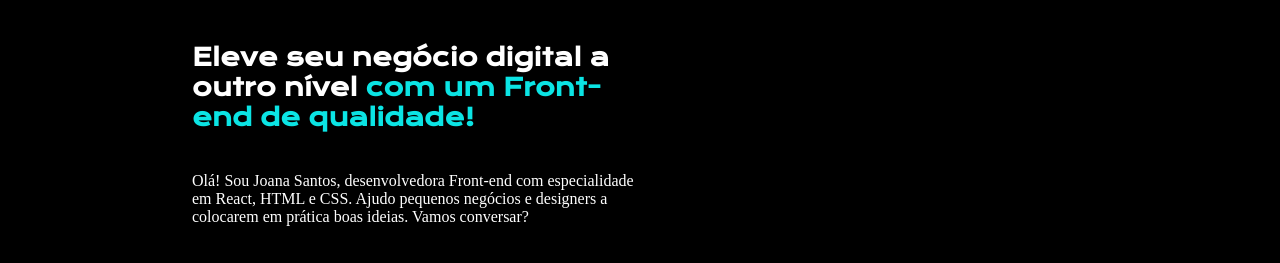
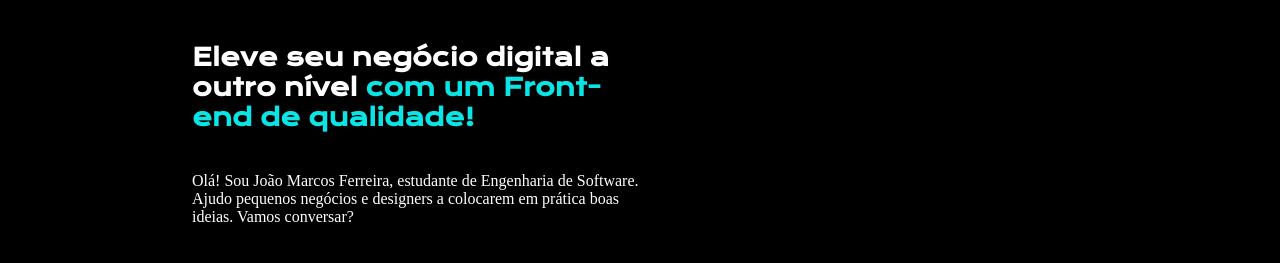
Before and after one commit to Feitanrx/portifolio, a plain HTML site: page index.html in a window 1280 px wide. Shown: the part 77-340 px from the top of the page. Drawn offline with nearby package versions, Linux system fonts and the light colour scheme; a web font is replaced by a local one.

Commit message:
Modify introduction and author name in index.html
Updated the introduction text and corrected the name.

```diff
--- a/index.html
+++ b/index.html
@@ -18,7 +18,7 @@
         <section class="apresentacao__conteudo">
             <h1 class="apresentacao__conteudo__titulo">Eleve seu negócio digital a outro nível <strong class="titulo-destaque">com um Front-end de qualidade!</strong>
             </h1>
-            <p class="apresentaco__conteudo__texto">Olá! Sou Joana Santos, desenvolvedora Front-end com especialidade em React, HTML e CSS. Ajudo pequenos negócios e designers a colocarem em prática boas ideias. Vamos conversar?</p>
+            <p class="apresentaco__conteudo__texto">Olá! Sou João Marcos Ferreira, estudante de Engenharia de Software. Ajudo pequenos negócios e designers a colocarem em prática boas ideias. Vamos conversar?</p>
 
             <div class="apresentacao__links">
                 <h2 class="apresentacao__links__subtitulo">Acesse minhas redes:</h2>
```
